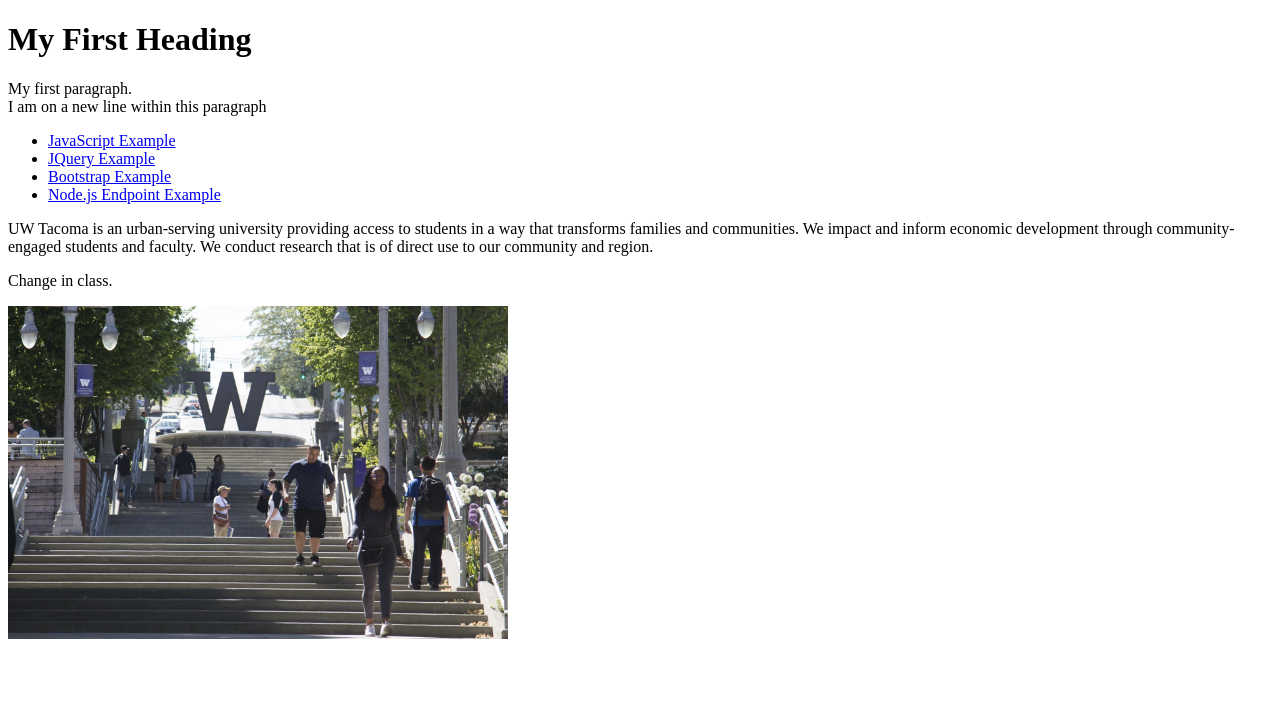
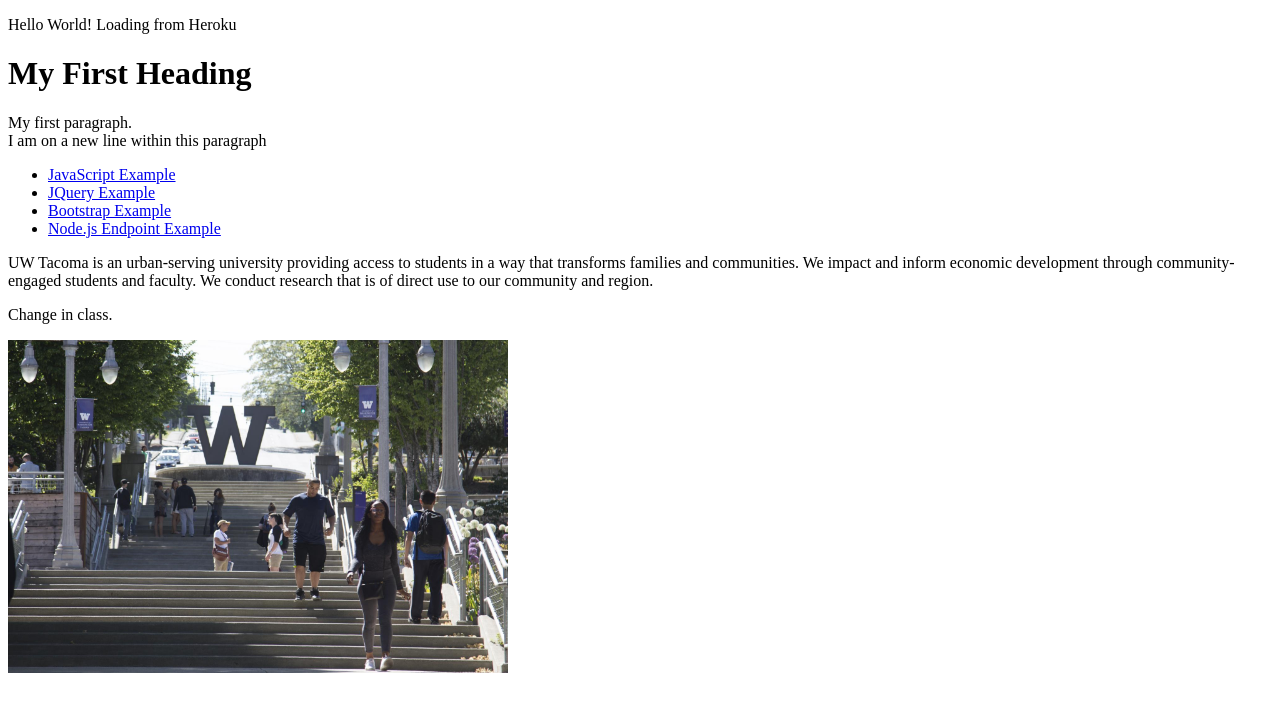
Before and after one commit to tkmarsten/tiarnanm-tcss460-w21, a website: page web/index.html in a window 1280 px wide. Drawn offline with Linux system fonts and the light colour scheme.

Commit message:
Initial commit

```diff
--- a/web/index.html
+++ b/web/index.html
@@ -1,9 +1,12 @@
 <!DOCTYPE html> <!-- defines that this document is an HTML5 document -->
 <!-- Comment. It may span multiple lines -->
 
-<html> <!-- the root element of an HTML page -->
+<html>
+<!-- the root element of an HTML page -->
+<p>Hello World! Loading from Heroku</p>
 
-    <head> <!-- contains meta information about the HTML page -->
+<head>
+    <!-- contains meta information about the HTML page -->
     <title>Hello World</title>
 
     <!-- <link rel="stylesheet" type="text/css" href="styles/site.css" />
@@ -16,7 +19,8 @@
 
 </head>
 
-    <body> <!-- defines the document's body, and is a container for all the visible contents -->
+<body>
+    <!-- defines the document's body, and is a container for all the visible contents -->
 
     <div>
         <h1>My First <span id="theheading" class="info ignore">Heading</span></h1>
@@ -32,7 +36,8 @@
         <p>
             <span id="uwt">UW Tacoma</span> is an urban-serving university providing access to students in a
             way that transforms families and communities. We impact and inform economic
-                development through community-engaged <span class="info bold ignore">students and faculty</span>. We conduct research
+            development through community-engaged <span class="info bold ignore">students and faculty</span>. We conduct
+            research
             that is of direct use to our community and region.
         </p>
         <p>Change in class.</p>
```
Lines whose indentation alone changed are shown as unchanged.
